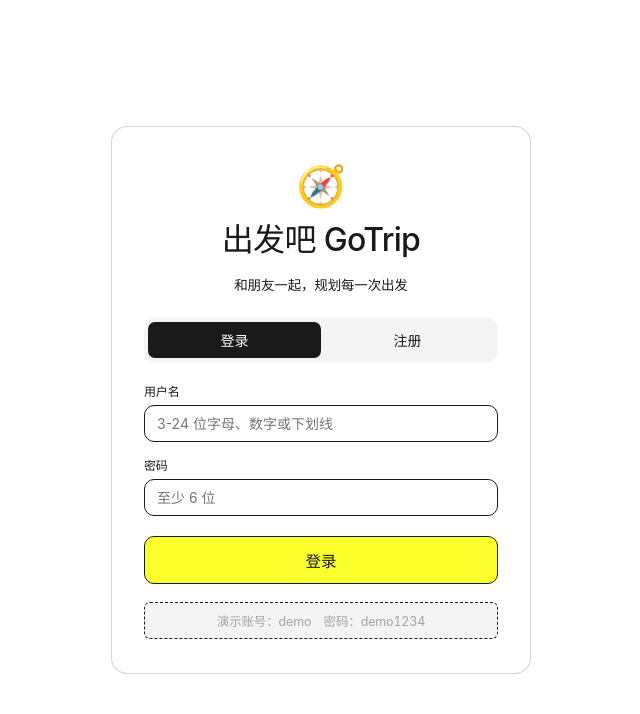
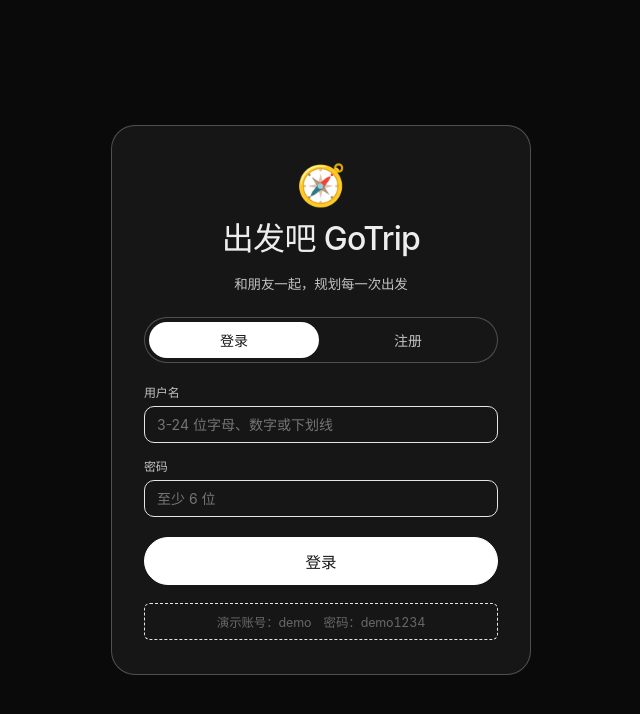
Before and after one commit to icecolaa/go-trip, a React (Vite) app in the folder client/: page /#/login in a window 1280 px wide. Shown: the top 714 px of the page, without its empty margins (319-959 px from the left). Built offline with nearby package versions, Linux system fonts and the light colour scheme.

Commit message:
style: 按 DESIGN.md（Dimension）全站重构——void 画布+graphite 面板+磨砂玻璃、漂浮药丸导航、白色药丸唯一主 CTA、发丝亮边、紫色仅渐变洗染、卡片 24px/图标 4px；重设计飞哪儿分段控件（药丸容器内嵌白色激活段）与人数步进器

```diff
--- a/client/index.html
+++ b/client/index.html
@@ -8,8 +8,8 @@
     <meta property="og:title" content="出发吧 GoTrip" />
     <meta property="og:description" content="和朋友一起规划每一次出发：行程、预算、清单、地图，一个都不少。" />
     <meta property="og:type" content="website" />
-    <meta name="theme-color" content="#ffffff" />
-    <meta name="color-scheme" content="light" />
+    <meta name="theme-color" content="#0a0a0a" />
+    <meta name="color-scheme" content="dark" />
     <title>出发吧 GoTrip · 一起规划每一次出发</title>
   </head>
   <body>
--- a/client/src/styles.css
+++ b/client/src/styles.css
@@ -1,40 +1,46 @@
-/* ============ GoTrip 设计系统 —— 遵循根目录 DESIGN.md（Programa 瑞士亮色风） ============ */
-/* 白画布 + 雾灰次表面 + 墨黑边框与文字 + 荧光黄唯一强调；无阴影、无渐变、无模糊 */
+/* ============ GoTrip 设计系统 —— 遵循根目录 DESIGN.md（Dimension 暗色工作台风） ============ */
+/* void 画布 + graphite 面板 + 磨砂玻璃 + 发丝亮边 + 白色药丸 CTA；紫色只以渐变洗染出现 */
 :root {
-  /* 画布与表面：Canvas → Fog */
-  --bg: #ffffff;
-  --bg-soft: #f4f4f4;
-  --card: #ffffff;
-  --card-warm: #f4f4f4;
-  /* 文本：Ink 为主（层级靠 400/500 字重），Ash 仅用于占位与三级元数据 */
-  --ink: #1a1a1a;
-  --ink-soft: #1a1a1a;
-  --ink-faint: #a3a3a3;
-  /* 边框：hairline 墨线（弱分隔用低透明度，同色相） */
-  --line: rgba(26, 26, 26, 0.18);
-  --line-strong: #1a1a1a;
-  /* 荧光黄：唯一的彩色强调，仅用于当前视口的主操作 */
-  --yellow: #fbff2b;
-  /* 旧令牌退役映射（全站收敛为墨色系，避免出现第二强调色） */
-  --green: #1a1a1a;
-  --green-deep: #1a1a1a;
-  --green-soft: #f4f4f4;
-  --orange: #1a1a1a;
-  --orange-soft: #f4f4f4;
-  --red: #1a1a1a;
-  --gold: #a3a3a3;
-  --blue: #1a1a1a;
-  /* DESIGN.md：刻意不用阴影，层级靠表面色与 1px 边框 */
+  /* 表面：Void Canvas → Graphite → Frosted Glass */
+  --bg: #0a0a0a;
+  --bg-soft: #161616;
+  --card: #161616;
+  --card-warm: #161616;
+  --frost: rgba(212, 212, 212, 0.1); /* 磨砂玻璃面板（配 4px blur） */
+  /* 文本：Bone / Ash / Slate */
+  --ink: #ededed;
+  --ink-soft: #c2c2c2;
+  --ink-faint: #686868;
+  /* 发丝边框：暗底上的亮边 */
+  --line: rgba(229, 229, 229, 0.28);
+  --line-strong: #e5e5e5;
+  /* 主 CTA：全站唯一填充按钮——白色药丸 */
+  --cta: #ffffff;
+  --cta-ink: #161616;
+  /* Dusk Violet：唯一彩色，仅作渐变洗染，禁止实色填充 */
+  --violet: #6b62f2;
+  /* 旧令牌退役映射（收敛为无彩系统） */
+  --green: #ededed;
+  --green-deep: #ededed;
+  --green-soft: rgba(212, 212, 212, 0.1);
+  --orange: #ededed;
+  --orange-soft: rgba(212, 212, 212, 0.1);
+  --red: #ededed;
+  --gold: #686868;
+  --blue: #c2c2c2;
+  /* 层级靠半透明与发丝边，不用阴影 */
   --shadow: none;
   --shadow-lg: none;
-  /* 圆角：按钮/输入/导航 10px，卡片 16px */
-  --radius: 16px;
-  --radius-ctl: 10px;
-  --font-sans: 'Inter', 'Neue Haas Grotesk Text', -apple-system, BlinkMacSystemFont, 'PingFang SC', 'Hiragino Sans GB', 'Microsoft YaHei', 'Segoe UI', sans-serif;
+  /* 圆角：按钮/标签药丸、UI 控件 10px、卡片 24px、图标 4px */
+  --radius: 24px;
+  --radius-ctl: 9999px;
+  --radius-ui: 10px;
+  --radius-icon: 4px;
+  --font-sans: 'DM Sans', 'Inter', -apple-system, BlinkMacSystemFont, 'PingFang SC', 'Hiragino Sans GB', 'Microsoft YaHei', 'Segoe UI', sans-serif;
   --sans: var(--font-sans);
-  --mono: 'JetBrains Mono', 'IBM Plex Mono', ui-monospace, 'SF Mono', Consolas, monospace;
+  --mono: 'Geist Mono', 'JetBrains Mono', 'IBM Plex Mono', ui-monospace, 'SF Mono', Consolas, monospace;
   --serif: var(--font-sans);
-  color-scheme: light;
+  color-scheme: dark;
 }
 
 * { box-sizing: border-box; }
@@ -42,7 +48,7 @@ html { scroll-behavior: smooth; }
 html, body, #root { height: 100%; }
 
 /* ---------- 统一滚动条样式（Firefox 用 scrollbar-width/color，WebKit 用伪元素） ---------- */
-* { scrollbar-width: thin; scrollbar-color: var(--line-strong) transparent; }
+* { scrollbar-width: thin; scrollbar-color: var(--ink-faint) transparent; }
 ::-webkit-scrollbar { width: 8px; height: 8px; }
 ::-webkit-scrollbar-track { background: transparent; }
 ::-webkit-scrollbar-thumb {
@@ -65,7 +71,7 @@ body {
 }
 h1, h2, h3, .serif {
   font-family: var(--sans);
-  font-weight: 500; /* DESIGN.md：标题 500，层级靠字重而非颜色 */
+  font-weight: 500; /* DESIGN.md：不超 500，display 级靠 -0.035em 字距立 authority */
   letter-spacing: -0.02em; /* CJK 收敛自规范的 -0.03em，避免字腔碰撞 */
   text-wrap: balance;
 }
@@ -86,7 +92,7 @@ input, textarea, select { font-family: inherit; font-size: 14px; color: var(--in
   border: 1px solid var(--line-strong);
   background: transparent;
   color: var(--ink);
-  border-radius: var(--radius-ctl); /* DESIGN.md：按钮 10px */
+  border-radius: var(--radius-ctl); /* DESIGN.md：按钮一律 9999px 药丸 */
   padding: 8px 16px;
   font-size: 14px;
   font-weight: 500;
@@ -96,11 +102,11 @@ input, textarea, select { font-family: inherit; font-size: 14px; color: var(--in
 .btn:hover { border-color: var(--ink-soft); color: var(--ink); }
 .btn:active:not(:disabled) { transform: translateY(1px); }
 .btn.primary {
-  background: var(--yellow); border-color: var(--line-strong); color: var(--ink); /* 主 CTA：荧光黄 + 1px 墨边（贴纸质感） */
+  background: var(--cta); border-color: var(--cta); color: var(--cta-ink); /* 白色药丸：暗底上的反色重心 */
 }
-.btn.primary:hover { background: var(--yellow); border-color: var(--line-strong); opacity: .85; color: var(--ink); }
+.btn.primary:hover { background: var(--cta); border-color: var(--cta); opacity: .88; color: var(--cta-ink); }
 .btn.danger { color: var(--ink); border-color: var(--line-strong); background: transparent; }
-.btn.danger:hover { background: var(--ink); border-color: var(--ink); color: var(--bg); }
+.btn.danger:hover { background: var(--frost); border-color: var(--line-strong); color: var(--ink); }
 .btn.ghost { border-color: transparent; background: transparent; }
 .btn.ghost:hover { background: var(--bg-soft); }
 .btn.sm { padding: 4px 12px; font-size: 12.5px; }
@@ -117,8 +123,8 @@ input, textarea, select { font-family: inherit; font-size: 14px; color: var(--in
 .input, textarea.input, select.input {
   width: 100%;
   border: 1px solid var(--line-strong);
-  background: var(--bg);
-  border-radius: var(--radius-ctl); /* DESIGN.md 输入框 10px */
+  background: var(--bg-soft);
+  border-radius: var(--radius-ui); /* DESIGN.md 输入框 10px */
   padding: 9px 12px;
   outline: none;
   transition: border-color .15s;
@@ -155,14 +161,18 @@ textarea.input { resize: vertical; min-height: 72px; line-height: 1.6; }
 .empty .big { font-size: 34px; display: block; margin-bottom: 8px; }
 
 /* ---------- 布局 ---------- */
-/* 顶栏：白底无边框（规范 nav），层级靠留白 */
+/* 顶栏：漂浮磨砂药丸导航（DESIGN.md signature），距视口边缘留白 */
 .topbar {
-  position: sticky; top: 0; z-index: 50;
-  background: var(--bg);
+  position: sticky; top: 12px; z-index: 50;
+  background: transparent;
 }
 .topbar-inner {
-  max-width: 1200px; margin: 0 auto; padding: 0 20px;
-  height: 58px; display: flex; align-items: center; gap: 14px;
+  max-width: 1172px; margin: 0 auto; padding: 6px 8px 6px 16px;
+  height: 54px; display: flex; align-items: center; gap: 10px;
+  background: rgba(22, 22, 22, .72);
+  backdrop-filter: blur(4px);
+  border: 1px solid var(--line-strong);
+  border-radius: 19px;
 }
 .logo { font-family: var(--sans); font-size: 16px; font-weight: 400; color: var(--ink); display: flex; align-items: center; gap: 8px; letter-spacing: -0.01em; }
 .logo .mark { font-size: 18px; }
@@ -175,12 +185,12 @@ textarea.input { resize: vertical; min-height: 72px; line-height: 1.6; }
 .auth-card { width: 100%; max-width: 420px; padding: 34px 32px; }
 .auth-title { text-align: center; font-size: 32px; font-weight: 500; margin: 4px 0 6px; color: var(--ink); }
 .auth-sub { text-align: center; color: var(--ink-soft); font-size: 13.5px; margin-bottom: 24px; }
-.auth-tabs { display: flex; background: var(--bg-soft); padding: 4px; border-radius: var(--radius-ctl); margin-bottom: 20px; }
+.auth-tabs { display: flex; gap: 4px; background: var(--bg-soft); padding: 4px; border-radius: 9999px; margin-bottom: 20px; border: 1px solid var(--line); }
 .auth-tabs button {
-  flex: 1; border: none; background: transparent; padding: 8px; border-radius: 7px;
+  flex: 1; border: none; background: transparent; padding: 8px; border-radius: 9999px;
   font-size: 14px; color: var(--ink-soft); font-weight: 400;
 }
-.auth-tabs button.on { background: var(--ink); color: var(--bg); font-weight: 500; }
+.auth-tabs button.on { background: var(--cta); color: var(--cta-ink); font-weight: 500; }
 .demo-hint {
   margin-top: 18px; font-size: 12.5px; color: var(--ink-faint); text-align: center;
   background: var(--bg-soft); border: 1px dashed var(--line-strong); border-radius: 6px; padding: 8px;
@@ -188,7 +198,7 @@ textarea.input { resize: vertical; min-height: 72px; line-height: 1.6; }
 
 /* ---------- 仪表盘 ---------- */
 .dash-head { display: flex; align-items: flex-end; justify-content: space-between; gap: 16px; margin: 10px 0 18px; flex-wrap: wrap; }
-.dash-head h1 { font-size: 42px; line-height: 1.1; letter-spacing: -0.03em; margin: 0; color: var(--ink); }
+.dash-head h1 { font-size: 36px; line-height: 1.11; letter-spacing: -0.02em; margin: 0; color: var(--ink); }
 .dash-head .sub { color: var(--ink-soft); margin-top: 6px; font-size: 14px; }
 .trip-grid { display: grid; grid-template-columns: repeat(auto-fill, minmax(310px, 1fr)); gap: 18px; }
 
@@ -220,7 +230,7 @@ textarea.input { resize: vertical; min-height: 72px; line-height: 1.6; }
 }
 .chip:hover { border-color: var(--ink-soft); color: var(--ink); }
 .chip:active { transform: translateY(1px); }
-.chip.on { background: var(--ink); border-color: var(--ink); color: var(--bg); font-weight: 500; }
+.chip.on { background: var(--cta); border-color: var(--cta); color: var(--cta-ink); font-weight: 500; }
 
 /* ---------- 旅程详情 ---------- */
 .trip-hero { padding: 22px 24px; margin-bottom: 16px; position: relative; overflow: hidden; }
@@ -236,7 +246,7 @@ textarea.input { resize: vertical; min-height: 72px; line-height: 1.6; }
 .trip-nav { position: sticky; top: 76px; display: flex; flex-direction: column; gap: 4px; padding: 10px; }
 .trip-nav a {
   display: flex; align-items: center; gap: 10px;
-  padding: 10px 14px; border-radius: 6px; color: var(--ink-soft); font-size: 14.5px; font-weight: 400;
+  padding: 10px 14px; border-radius: 9999px; color: var(--ink-soft); font-size: 14.5px; font-weight: 400;
 }
 .trip-nav a .ico { font-size: 16px; width: 20px; text-align: center; }
 .trip-nav a:hover { background: var(--bg-soft); color: var(--ink); }
@@ -256,13 +266,13 @@ textarea.input { resize: vertical; min-height: 72px; line-height: 1.6; }
 .day-block { margin-bottom: 16px; }
 .day-head {
   display: flex; align-items: center; gap: 12px; padding: 12px 16px;
-  background: var(--card-warm); border: 1px solid var(--line); border-radius: 14px 14px 0 0;
+  background: var(--bg-soft); border: 1px solid var(--line); border-radius: var(--radius-ui) var(--radius-ui) 0 0;
   border-bottom: none; flex-wrap: wrap;
 }
 .day-num {
   font-family: var(--mono); font-weight: 400; color: var(--ink); background: var(--bg-soft);
   border: 1px solid var(--line);
-  min-width: 52px; height: 52px; border-radius: 6px; display: flex; flex-direction: column;
+  min-width: 52px; height: 52px; border-radius: var(--radius-icon); display: flex; flex-direction: column;
   align-items: center; justify-content: center; line-height: 1.1;
 }
 .day-num .n { font-size: 17px; }
@@ -271,7 +281,7 @@ textarea.input { resize: vertical; min-height: 72px; line-height: 1.6; }
 .day-head .info .t { font-weight: 500; font-size: 15.5px; }
 .day-head .info .p { font-size: 12.5px; color: var(--ink-soft); margin-top: 2px; }
 .day-weather { display: flex; align-items: center; gap: 6px; font-size: 12.5px; color: var(--ink); background: var(--bg-soft); border: none; padding: 5px 10px; border-radius: var(--radius-ctl); }
-.day-acts { border: 1px solid var(--line); border-radius: 0 0 14px 14px; overflow: hidden; background: var(--card); }
+.day-acts { border: 1px solid var(--line); border-radius: 0 0 var(--radius-ui) var(--radius-ui); overflow: hidden; background: var(--card); }
 .act-row {
   display: flex; gap: 12px; padding: 11px 14px; align-items: flex-start;
   border-bottom: 1px dashed var(--line); background: var(--card);
@@ -282,7 +292,7 @@ textarea.input { resize: vertical; min-height: 72px; line-height: 1.6; }
 .act-row .drag-handle { cursor: grab; color: var(--line-strong); padding-top: 3px; user-select: none; }
 .act-time { font-family: var(--mono); font-size: 12.5px; color: var(--ink-faint); min-width: 42px; padding-top: 4px; }
 .act-icon {
-  width: 34px; height: 34px; border-radius: 6px; display: flex; align-items: center; justify-content: center;
+  width: 34px; height: 34px; border-radius: var(--radius-icon); display: flex; align-items: center; justify-content: center;
   font-size: 16px; flex-shrink: 0; background: var(--bg-soft);
 }
 .act-main { flex: 1; min-width: 0; }
@@ -326,7 +336,7 @@ textarea.input { resize: vertical; min-height: 72px; line-height: 1.6; }
 .budget-card .val { font-size: 32px; font-weight: 400; margin-top: 4px; color: var(--ink); letter-spacing: -0.02em; }
 .budget-card .val.orange { color: var(--orange); }
 .ticket {
-  background: var(--card); border: 1px solid var(--line); border-radius: 10px; overflow: hidden;
+  background: var(--card); border: 1px solid var(--line); border-radius: var(--radius); overflow: hidden;
 }
 .ticket-row { display: flex; align-items: center; gap: 12px; padding: 13px 16px; border-bottom: 1px dashed var(--line-strong); }
 .ticket-row:last-child { border-bottom: none; }
@@ -356,13 +366,13 @@ textarea.input { resize: vertical; min-height: 72px; line-height: 1.6; }
 .member-card .ops { display: flex; gap: 6px; flex-wrap: wrap; }
 .online-badge { position: absolute; top: 14px; right: 16px; font-size: 11.5px; color: var(--green); display: flex; align-items: center; gap: 4px; }
 .online-badge .dot { width: 8px; height: 8px; border-radius: 50%; background: var(--ink); }
-.role-select { border: 1px solid var(--line-strong); border-radius: 6px; padding: 4px 6px; background: transparent; font-size: 12.5px; }
+.role-select { border: 1px solid var(--line-strong); border-radius: var(--radius-ui); padding: 4px 6px; background: transparent; font-size: 12.5px; }
 
 .invite-panel { padding: 18px 20px; margin-bottom: 16px; }
 .invite-code {
   font-family: var(--mono); font-size: 30px; font-weight: 400; letter-spacing: .25em;
   background: var(--bg-soft); border: 1px dashed var(--line-strong); color: var(--ink);
-  padding: 10px 18px; border-radius: 6px; display: inline-block; user-select: all;
+  padding: 10px 18px; border-radius: var(--radius-ui); display: inline-block; user-select: all;
 }
 .link-line {
   display: flex; gap: 8px; align-items: center; background: var(--bg-soft); border: 1px solid var(--line);
@@ -391,7 +401,7 @@ textarea.input { resize: vertical; min-height: 72px; line-height: 1.6; }
   animation: fadeIn .15s ease;
 }
 .modal {
-  background: var(--card); border: 1px solid var(--line); border-radius: 10px; box-shadow: var(--shadow-lg);
+  background: var(--card); border: 1px solid var(--line); border-radius: var(--radius); box-shadow: var(--shadow-lg);
   width: 100%; max-width: 460px; max-height: 88dvh; overflow: auto;
   padding: 22px 24px; animation: popIn .18s ease;
 }
@@ -403,10 +413,11 @@ textarea.input { resize: vertical; min-height: 72px; line-height: 1.6; }
 /* ---------- Toast ---------- */
 .toast-wrap { position: fixed; top: 18px; left: 50%; transform: translateX(-50%); z-index: 200; display: flex; flex-direction: column; gap: 8px; align-items: center; }
 .toast {
-  background: var(--ink); color: var(--bg); font-size: 13.5px; padding: 9px 18px; border-radius: var(--radius-ctl);
-  box-shadow: var(--shadow-lg); animation: popIn .18s ease; max-width: 90vw;
+  background: var(--bg-soft); color: var(--ink); border: 1px solid var(--line-strong);
+  font-size: 13.5px; padding: 9px 18px; border-radius: 9999px;
+  animation: popIn .18s ease; max-width: 90vw;
 }
-.toast.err { background: var(--red); }
+.toast.err { background: var(--cta); color: var(--cta-ink); border-color: var(--cta); }
 
 /* ---------- 其他 ---------- */
 .section-title { font-size: 18px; margin: 22px 0 12px; color: var(--green-deep); display: flex; align-items: center; gap: 8px; }
@@ -425,7 +436,7 @@ textarea.input { resize: vertical; min-height: 72px; line-height: 1.6; }
 }
 .skel::after {
   content: ''; position: absolute; inset: 0;
-  background: linear-gradient(100deg, transparent 30%, rgba(26, 26, 26, 0.05) 50%, transparent 70%);
+  background: linear-gradient(100deg, transparent 30%, rgba(255, 255, 255, 0.06) 50%, transparent 70%);
   animation: skelSweep 1.4s ease-in-out infinite;
 }
 @keyframes skelSweep { from { transform: translateX(-100%); } to { transform: translateX(100%); } }
@@ -526,9 +537,9 @@ textarea.input { resize: vertical; min-height: 72px; line-height: 1.6; }
 .tm-hand-map { width: 100%; height: auto; display: block; border-radius: 14px; }
 .tm-map-paper { fill: var(--card); stroke: var(--line-strong); stroke-width: 1.5; }
 .tm-map-grid { fill: none; stroke: var(--line); stroke-width: 1.2; stroke-dasharray: 3 5; }
-.tm-map-line { fill: none; stroke: var(--orange); stroke-width: 2.6; stroke-dasharray: 8 7; stroke-linecap: round; opacity: .8; }
-.tm-map-dot { fill: var(--green); stroke: var(--card); stroke-width: 3; }
-.tm-map-dot.is-last { fill: var(--orange); }
+.tm-map-line { fill: none; stroke: var(--ink); stroke-width: 2.6; stroke-dasharray: 8 7; stroke-linecap: round; opacity: .8; }
+.tm-map-dot { fill: #ffffff; stroke: var(--card); stroke-width: 3; }
+.tm-map-dot.is-last { fill: var(--violet); opacity: .7; } /* 紫色以低透明洗染感出现 */
 .tm-map-number { fill: var(--bg); font-size: 15px; font-weight: 400; text-anchor: middle; }
 .tm-map-label { fill: var(--ink-soft); font-size: 12.5px; text-anchor: middle; font-weight: 400; }
 .tm-map-caption { fill: var(--ink-faint); font-size: 11px; letter-spacing: .1em; }
@@ -607,7 +618,7 @@ textarea.input { resize: vertical; min-height: 72px; line-height: 1.6; }
 .hb-card:hover { border-color: var(--line-strong); }
 .hb-card-head { display: flex; gap: 11px; align-items: flex-start; }
 .hb-ico {
-  width: 40px; height: 40px; border-radius: 6px; flex-shrink: 0;
+  width: 40px; height: 40px; border-radius: var(--radius-icon); flex-shrink: 0;
   display: flex; align-items: center; justify-content: center;
   font-size: 20px; background: var(--bg-soft);
 }
@@ -633,8 +644,8 @@ textarea.input { resize: vertical; min-height: 72px; line-height: 1.6; }
 .section-title { position: relative; padding-left: 13px; }
 .section-title::before {
   content: ''; position: absolute; left: 0; top: 50%; transform: translateY(-50%);
-  width: 3px; height: 70%; border-radius: 0;
-  background: var(--ink);
+  width: 3px; height: 70%; border-radius: 9999px;
+  background: linear-gradient(180deg, transparent, rgba(107, 98, 242, .565) 50%, transparent);
 }
 .tab-pane { animation: riseIn .28s ease; }
 @keyframes riseIn { from { opacity: 0; transform: translateY(10px); } }
@@ -686,7 +697,7 @@ textarea.input { resize: vertical; min-height: 72px; line-height: 1.6; }
   display: flex; flex-direction: column;
   background: var(--card);
   border: 1px solid var(--line);
-  border-radius: 18px;
+  border-radius: var(--radius);
   box-shadow: var(--shadow-lg);
   overflow: hidden;
   animation: uaIn .2s ease;
@@ -778,7 +789,8 @@ textarea.input { resize: vertical; min-height: 72px; line-height: 1.6; }
 /* ---------- ≤640px：手机主断点 ---------- */
 @media (max-width: 640px) {
   /* 顶栏 */
-  .topbar-inner { height: 52px; padding: 0 12px; gap: 8px; }
+  .topbar { top: 8px; }
+  .topbar-inner { height: 48px; padding: 4px 6px 4px 12px; gap: 8px; }
   .logo { font-size: 18px; }
   .logo .mark { font-size: 19px; }
   .logo small { display: none; }
@@ -930,28 +942,27 @@ textarea.input { resize: vertical; min-height: 72px; line-height: 1.6; }
 .fw-price { text-align: right; }
 .fw-price-total { font-size: 24px; font-weight: 400; color: var(--orange); letter-spacing: -0.02em; }
 .fw-card-foot { display: flex; align-items: center; justify-content: space-between; margin-top: 8px; padding-top: 8px; border-top: 1px dashed var(--line); }
-.fw-advice { margin-top: 10px; background: var(--bg-soft); border: none; border-radius: var(--radius-ctl); padding: 10px 14px; }
+.fw-advice { margin-top: 10px; background: var(--frost); border: none; border-radius: var(--radius-ui); padding: 10px 14px; }
 .fw-advice-summary { font-size: 13.5px; color: var(--ink); margin-bottom: 8px; font-weight: 500; }
 .fw-advice-grid { display: grid; grid-template-columns: repeat(auto-fit, minmax(180px, 1fr)); gap: 8px; }
 .fw-advice-item { background: var(--card); border: 1px solid var(--line); border-radius: 10px; padding: 8px 12px; display: flex; flex-direction: column; gap: 3px; }
 .fw-advice-item b { font-size: 12.5px; }
 .fw-advice-item span { font-size: 12.5px; color: var(--ink-soft); line-height: 1.55; }
-.fw-advice-flag { margin-top: 8px; background: var(--bg-soft); border-radius: var(--radius-ctl); padding: 6px 10px; font-size: 12.5px; color: var(--ink); }
+.fw-advice-flag { margin-top: 8px; background: var(--frost); border-radius: var(--radius-ui); padding: 6px 10px; font-size: 12.5px; color: var(--ink); }
 
 /* 飞哪儿 v2：条件 chips / 分段控件 / 工具栏 / 目的地卡片 / 查询记录 */
 .fw-chiprow { display: flex; flex-wrap: wrap; gap: 6px; align-items: center; margin-top: 12px; }
-.fw-chip { font-size: 12px; color: var(--ink); background: var(--bg-soft); border: 1px solid transparent; border-radius: var(--radius-ctl); padding: 3px 11px; white-space: nowrap; }
-.fw-chip-btn { cursor: pointer; font-family: inherit; color: var(--ink); background: var(--bg); border-color: var(--line-strong); }
+.fw-chip { font-size: 12px; color: var(--ink-soft); background: var(--frost); border: 1px solid transparent; border-radius: 9999px; padding: 3px 11px; white-space: nowrap; }
+.fw-chip-btn { cursor: pointer; font-family: inherit; color: var(--ink); background: transparent; border-color: var(--line-strong); }
 .fw-chip-btn:hover { border-color: var(--ink-soft); }
 .fw-spacer { flex: 1; }
-.fw-seg { display: inline-flex; border: 1px solid var(--line-strong); border-radius: var(--radius-ctl); overflow: hidden; background: transparent; }
-.fw-seg button { border: 0; background: transparent; padding: 8px 16px; font-size: 13px; color: var(--ink-soft); cursor: pointer; font-family: inherit; transition: background-color .15s ease, color .15s ease; }
-.fw-seg button + button { border-left: 1px solid var(--line); }
-.fw-seg button.on { background: var(--ink); color: var(--bg); font-weight: 500; }
-.fw-step { display: inline-flex; align-items: center; border: 1px solid var(--line-strong); border-radius: var(--radius-ctl); overflow: hidden; background: var(--bg); }
-.fw-step button { width: 34px; align-self: stretch; border: 0; background: transparent; font-size: 16px; color: var(--ink-soft); cursor: pointer; font-family: inherit; }
-.fw-step button:hover { background: var(--bg-soft); color: var(--ink); }
-.fw-step input { width: 44px; align-self: stretch; border: 0; text-align: center; font-size: 14px; background: transparent; outline: none; color: var(--ink); -moz-appearance: textfield; appearance: textfield; }
+.fw-seg { display: inline-flex; gap: 4px; padding: 4px; border: 1px solid var(--line-strong); border-radius: 9999px; background: var(--bg-soft); }
+.fw-seg button { border: 0; background: transparent; padding: 6px 16px; border-radius: 9999px; font-size: 13px; color: var(--ink-soft); cursor: pointer; font-family: inherit; transition: background-color .15s ease, color .15s ease; }
+.fw-seg button.on { background: var(--cta); color: var(--cta-ink); font-weight: 500; }
+.fw-step { display: inline-flex; align-items: center; border: 1px solid var(--line-strong); border-radius: 9999px; background: var(--bg-soft); }
+.fw-step button { width: 34px; align-self: stretch; border: 0; background: transparent; border-radius: 9999px; font-size: 16px; color: var(--ink-soft); cursor: pointer; font-family: inherit; }
+.fw-step button:hover { background: rgba(212, 212, 212, .08); color: var(--ink); }
+.fw-step input { width: 44px; align-self: stretch; border: 0; text-align: center; font-size: 14px; background: transparent; outline: none; color: var(--ink); font-family: var(--mono); -moz-appearance: textfield; appearance: textfield; }
 .fw-step input::-webkit-outer-spin-button, .fw-step input::-webkit-inner-spin-button { -webkit-appearance: none; margin: 0; }
 .fw-pref { display: grid; grid-template-columns: repeat(auto-fit, minmax(180px, 1fr)); gap: 10px; margin-top: 12px; padding-top: 12px; border-top: 1px dashed var(--line); }
 .fw-filterbar { display: flex; flex-wrap: wrap; gap: 8px; align-items: center; margin-top: 10px; }
@@ -960,11 +971,11 @@ textarea.input { resize: vertical; min-height: 72px; line-height: 1.6; }
 .fw-advice-target b { font-size: 14.5px; }
 .fw-restore {
   display: flex; gap: 10px; align-items: center; flex-wrap: wrap;
-  background: var(--bg-soft); border: 1px solid transparent; color: var(--ink);
-  border-radius: var(--radius-ctl); padding: 8px 12px; font-size: 12.5px; margin-bottom: 12px;
+  background: var(--frost); border: 1px solid transparent; color: var(--ink);
+  border-radius: var(--radius-ui); padding: 8px 12px; font-size: 12.5px; margin-bottom: 12px;
 }
 .fw-dests { display: grid; grid-template-columns: repeat(auto-fill, minmax(260px, 1fr)); gap: 10px; margin-top: 10px; }
-.fw-dest { background: var(--bg-soft); border: 1px solid var(--line); border-radius: 10px; padding: 12px 14px; display: flex; flex-direction: column; gap: 7px; }
+.fw-dest { background: var(--frost); border: 1px solid transparent; border-radius: var(--radius-ui); padding: 12px 14px; display: flex; flex-direction: column; gap: 7px; }
 .fw-dest-head { display: flex; align-items: center; gap: 8px; flex-wrap: wrap; }
 .fw-code { font-family: var(--mono); font-size: 11px; font-weight: 400; color: var(--bg); background: var(--ink); border-radius: 4px; padding: 3px 6px; }
 .fw-dest-city { font-size: 15.5px; }
@@ -980,7 +991,7 @@ textarea.input { resize: vertical; min-height: 72px; line-height: 1.6; }
 .fw-leg-line { font-family: var(--mono); font-size: 14.5px; color: var(--ink); display: flex; align-items: center; gap: 7px; white-space: nowrap; }
 .fw-leg-line .arrow { flex: 1; min-width: 24px; border-top: 1.5px dashed var(--line-strong); }
 .fw-leg-air { font-size: 11.5px; color: var(--ink-soft); margin-top: 2px; }
-.fw-hist-item { border: 1px solid var(--line); border-radius: 10px; padding: 10px 14px; margin-top: 8px; background: var(--bg-soft); }
+.fw-hist-item { border: 1px solid var(--line); border-radius: var(--radius-ui); padding: 10px 14px; margin-top: 8px; background: var(--bg-soft); }
 .fw-hist-head { display: flex; align-items: center; gap: 8px; flex-wrap: wrap; }
 .fw-hist-title { font-weight: 500; font-size: 14px; }
 .fw-hist-time { margin-left: auto; font-size: 11.5px; color: var(--ink-faint); font-family: var(--mono); }
```
